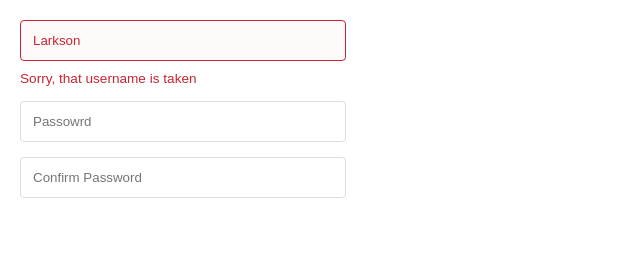
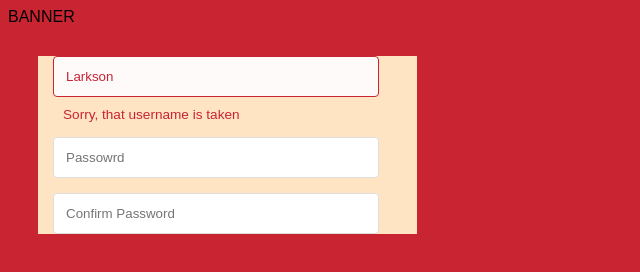
Before and after one commit to kennie-larkson/Login-Validation, a plain HTML site: page index.html in a window 1280 px wide. Shown: the whole page, without its empty margins (0-640 px from the left). Drawn offline with Linux system fonts and the light colour scheme.

Commit message:
added more styling

```diff
--- a/index.html
+++ b/index.html
@@ -7,11 +7,22 @@
     <title>Login Form</title>
     <style>
         body{
-            margin: 20px;
+            background-color: #c92432;
             font-family: sans-serif;
+        }
+        .banner{
+            width: 100%;
+            /* height: 30%; */
+            background-color: #c92432;
+        }
+        .main-container{
+            width: 30%;
+            margin: 30px;
+            background-color: bisque;
         }
         .input-container{
             margin-bottom: 15px;
+            margin-left: 15px;
             max-width: 300px;
         }
         .input-container[data-error] .input{
@@ -24,7 +35,7 @@
             font-size: 0.85em;
             color: #c92432;
             display: block;
-            margin: 10px 0;
+            margin: 10px ;
         }
         .input{
             display: block;
@@ -32,11 +43,13 @@
             padding: 12px;
             border: 1px solid #dddddd;
             border-radius: 4px;
-
+            transition: background 0.5s, border 0.5s;
         }
     </style>
 </head>
 <body>
+    <div class="banner">BANNER</div>
+    <div class="main-container">
         <div class="input-container" data-error="Sorry, that username is taken" >
             <input type="text" class="input" placeholder="Username" value="Larkson">
         </div>
@@ -46,5 +59,15 @@
         <div class="input-container">
             <input type="password" class="input" placeholder="Confirm Password">
         </div>
+
+
+    </div>
+
+
+    <script>
+        document.querySelectorAll('.input-container[data-error] .input').forEach( inputEle => {
+            inputEle.addEventListener('input', ()=> inputEle.parentElement.removeAttribute('data-error'));
+        });
+    </script>
 </body>
 </html>
```
Lines whose indentation alone changed are shown as unchanged.
